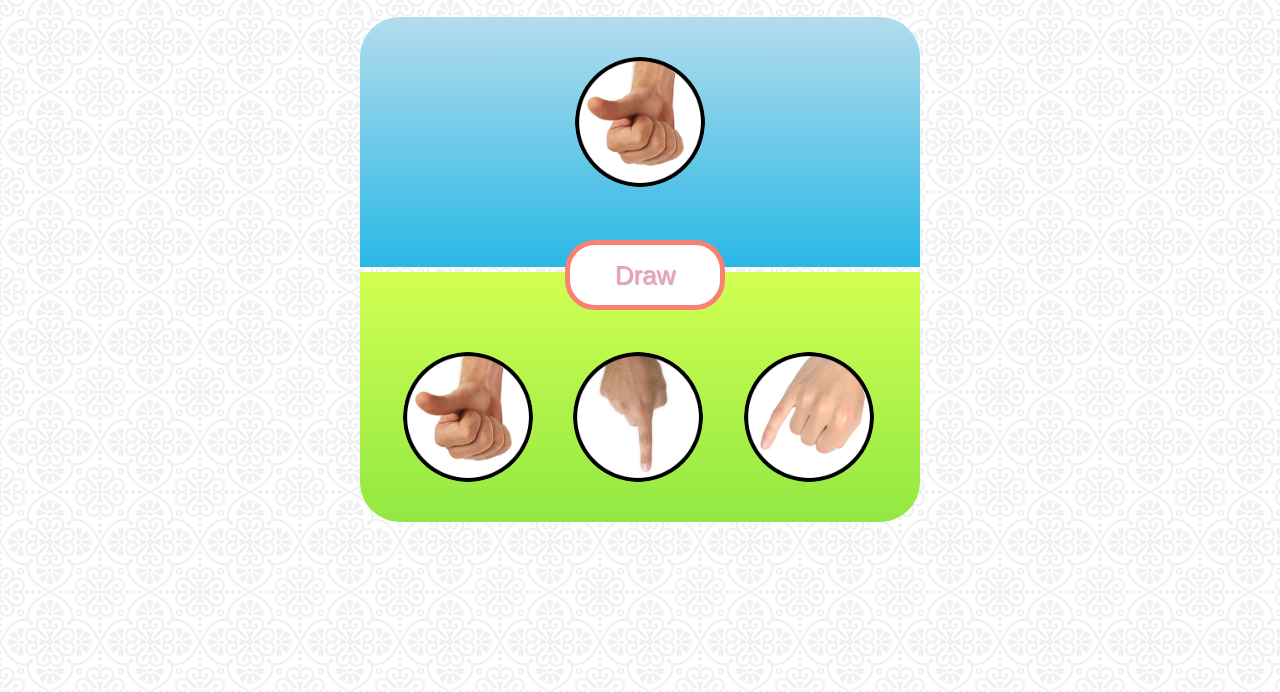
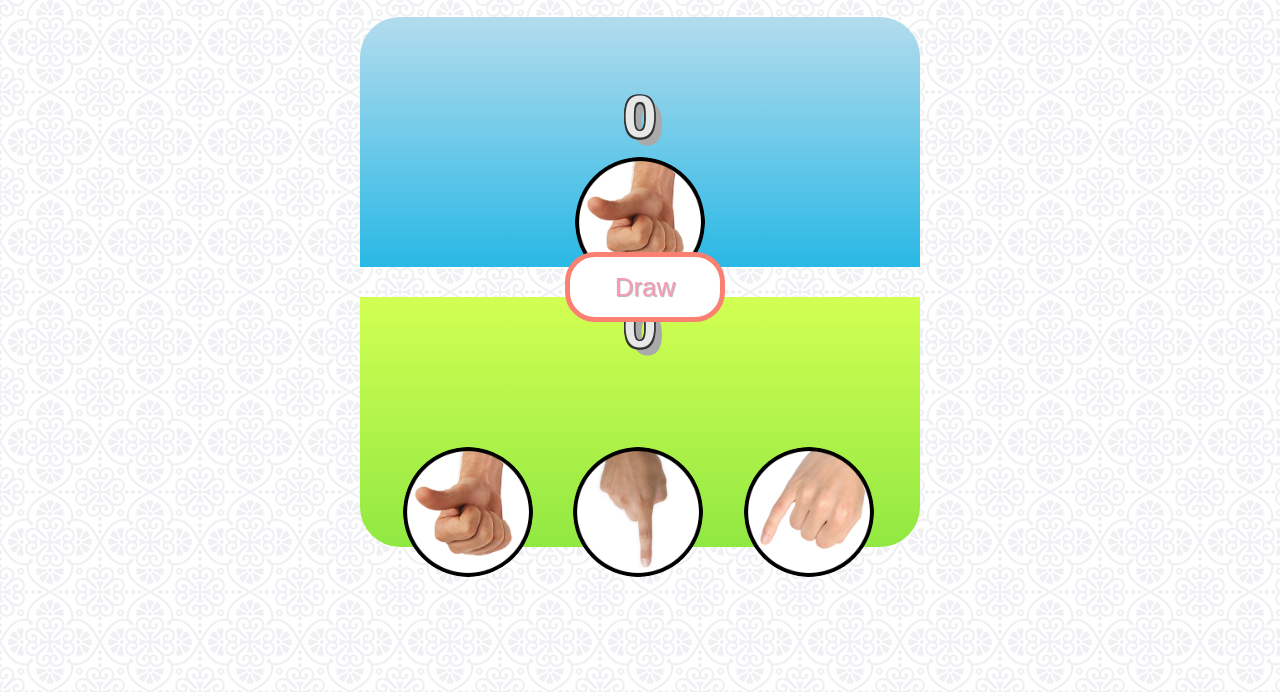
Before and after one commit to ryandipurba/game-rock-paper-scissors, a plain HTML site: page index.html in a window 1280 px wide. Both pictures are taken after a click on the picture 468 px from the left and 525 px from the top of the page. Shown: the part 108-800 px from the top of the page. Drawn offline with Linux system fonts and the light colour scheme.

Commit message:
create score

```diff
--- a/index.html
+++ b/index.html
@@ -13,10 +13,12 @@
 
     <div class="container">
         <div class="area-komputer">
+            <h1 class="compScore"></h1>
             <img src="img/gajah.png" class="img-komputer">
         </div>
         <div class="info"></div>
         <div class="area-player">
+            <h1 class="playerScore"></h1>
             <ul>
                 <li>
                     <img src="img/gajah.png" class="gajah">
--- a/script.js
+++ b/script.js
@@ -7,9 +7,10 @@ function compChoice() {
 
 function getResult(comp, player) {
     if (player == comp) return "Draw";
-    if (player == 'gajah') return (comp == 'orang') ? "KALAH" : "MENANG!";
+    if (player == 'gajah') return (comp == 'semut') ? "KALAH" : "MENANG!";
     if (player == 'orang') return (comp == 'gajah') ? "KALAH" : "MENANG!";
     if (player == 'semut') return (comp == 'orang') ? "KALAH" : "MENANG!";
+
 
 }
 
@@ -32,18 +33,31 @@ function random() {
 
 const choice = document.querySelectorAll('.area-player ul li img')
 choice.forEach(function (pil) {
+    let playerScore = 0;
+    let compScore = 0;
     pil.addEventListener('click', function () {
+
+
         const comp = compChoice();
         const playerChoice = pil.className;
         const result = getResult(comp, playerChoice);
         random();
 
         setTimeout(function () {
+
             const imgComputer = document.querySelector('.img-komputer');
             imgComputer.setAttribute('src', 'img/' + comp + '.png ');
 
+            if (result == "MENANG!") playerScore += 1;
+            if (result == "KALAH") compScore += 1;
+            console.log(playerScore);
+
             const info = document.querySelector('.info');
+            const scoreP = document.querySelector('.playerScore');
+            const scoreC = document.querySelector('.compScore');
             info.innerHTML = result;
+            scoreC.innerHTML = compScore;
+            scoreP.innerHTML = playerScore;
         }, 1000)
     })
 })
```
